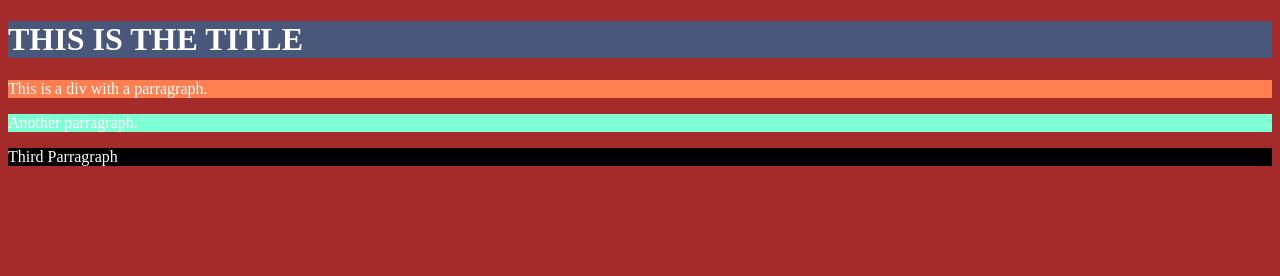
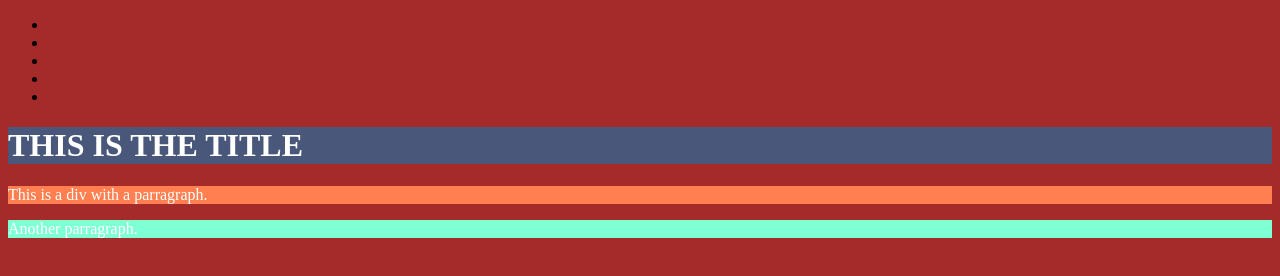
Before and after one commit to MaluMoya/first-class, a plain HTML site: page index.html in a window 1280 px wide. Drawn offline with Linux system fonts and the light colour scheme.

Commit message:
add nav bar, deleted div 3

```diff
--- a/index.html
+++ b/index.html
@@ -12,10 +12,20 @@
     option + shift + A: comment a whole bunch of code
     cmd + k + cmd + u = comments one line of code
     Format document properly with shift + option + F
+    type name of tag and multiply by number of elements we want li*
 
 -->
 
 <body>
+    <nav>
+        <ul>
+            <li></li>
+            <li></li>
+            <li></li>
+            <li></li>
+            <li></li>
+        </ul>
+    </nav>
     <h1 class="title">THIS IS THE TITLE</h1>
     <div>
         <p>This is a div with a parragraph.</p>
@@ -25,12 +35,37 @@
             Another parragraph.
         </p>
     </div>
-    <div id="third">
-        <p>
-            Third Parragraph
-        </p>
-    </div>
+
 
 </body>
 
 </html>
+
+<!--GIT
+
+In terminal for us to contact with git first type git init + enter.
+Then git add index.html to add by name.
+    git add . for adding all
+    git rm index.html to remove
+    add two documents at the same type: git add index.html style.css
+    commiting files: git commit -m "initial commit"
+
+
+
+    ➜  Day1 git init
+Initialized empty Git repository in /Users/malumoya/Desktop/Day1/.git/
+➜  Day1 git:(main) ✗ git and index.html
+git: 'and' is not a git command. See 'git --help'.
+
+The most similar command is
+        add
+➜  Day1 git:(main) ✗ git add index.html
+➜  Day1 git:(main) ✗ git add .
+➜  Day1 git:(main) ✗ git commit -m "initial commit"
+[main (root-commit) a2ee70a] initial commit
+ 2 files changed, 61 insertions(+)
+ create mode 100644 index.html
+ create mode 100644 styles.css
+➜  Day1 git:(main)
+
+-->
```
